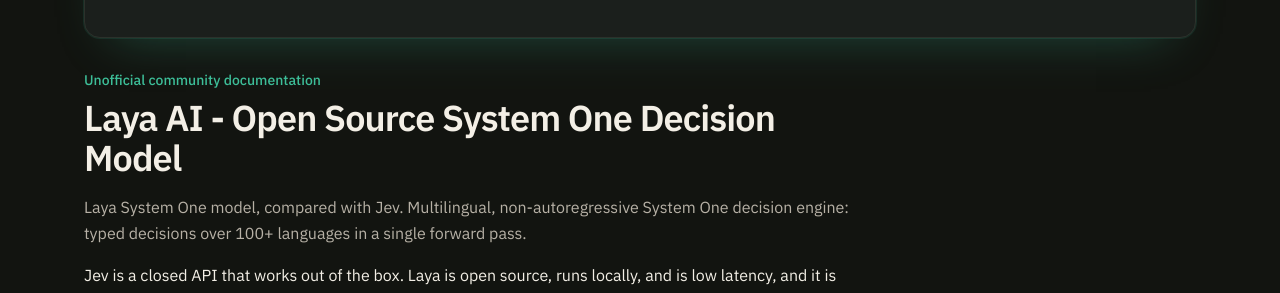
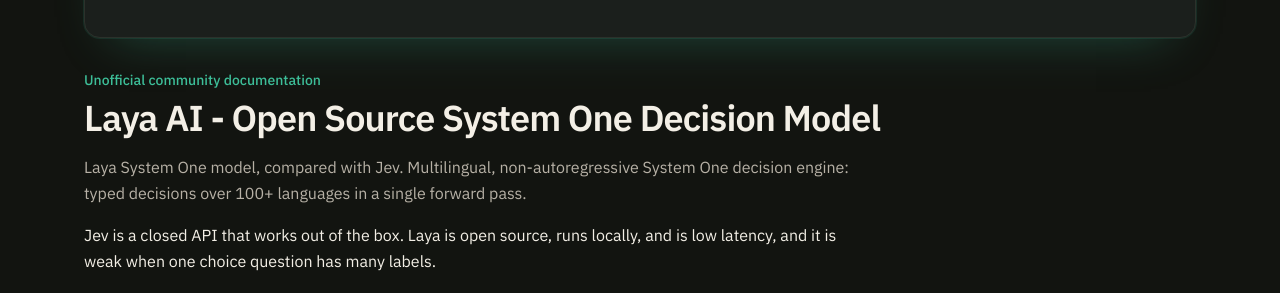
Before and after one commit to anderson188/layaaimodel.com, a Next.js app: page / in a window 1280 px wide. Shown: the part 417-710 px from the top of the page. Built offline with nearby package versions, Linux system fonts and the light colour scheme; no server answers.

Commit message:
Keep Decision Model together so the homepage H1 does not orphan Model.
Co-authored-by: Cursor <cursoragent@cursor.com>

```diff
--- a/components/PageTitle.tsx
+++ b/components/PageTitle.tsx
@@ -1,4 +1,16 @@
 import { SITE_TITLE } from "@/lib/site";
+
+function TitleText({ text }: { text: string }) {
+  if (text === SITE_TITLE) {
+    return (
+      <>
+        Laya AI - Open Source System One{" "}
+        <span className="whitespace-nowrap">Decision Model</span>
+      </>
+    );
+  }
+  return text;
+}
 
 export function PageTitle({
   section,
@@ -7,13 +19,14 @@ export function PageTitle({
   section?: string;
   lede?: string;
 }) {
+  const heading = section ?? SITE_TITLE;
   return (
-    <header className="max-w-3xl">
+    <header className="max-w-5xl">
       <p className="text-sm font-medium text-accent">Unofficial community documentation</p>
-      <h1 className="mt-2 text-3xl font-semibold tracking-tight text-ink sm:text-4xl">
-        {section ?? SITE_TITLE}
+      <h1 className="mt-2 max-w-none text-3xl font-semibold tracking-tight text-balance text-ink sm:text-4xl">
+        <TitleText text={heading} />
       </h1>
-      {lede ? <p className="mt-4 text-base leading-relaxed text-muted">{lede}</p> : null}
+      {lede ? <p className="mt-4 max-w-3xl text-base leading-relaxed text-muted">{lede}</p> : null}
     </header>
   );
 }
```
